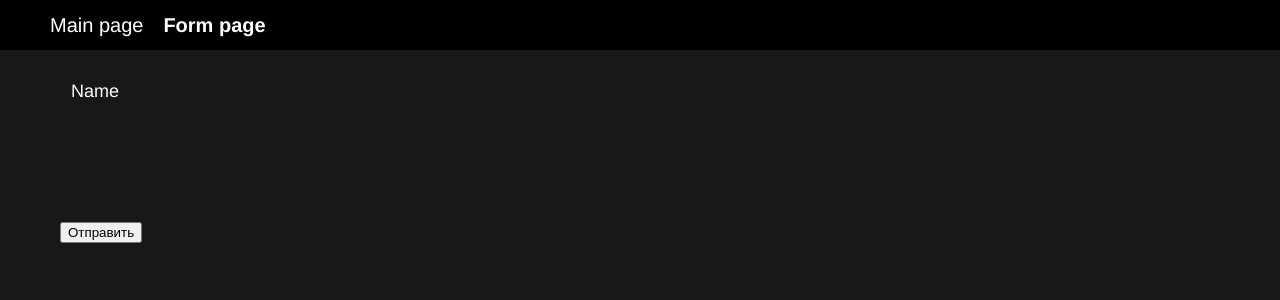
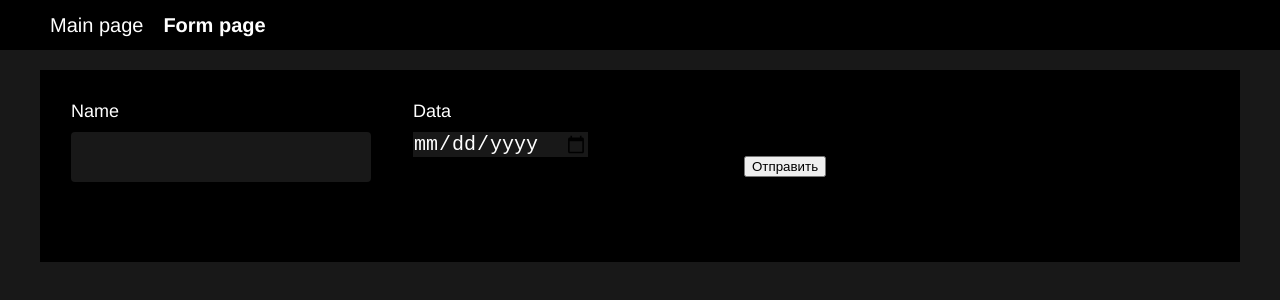
Before and after one commit to KononOleg/React-2022-Q1, a React (Create React App) app: page /form in a window 1280 px wide. Shown: the top 300 px of the page. Built offline with nearby package versions, Linux system fonts and the light colour scheme.

Commit message:
feat: add date input

```diff
--- /dev/null
+++ b/src/components/pages/form-page/components/form/components/input/data/data.css
@@ -0,0 +1,8 @@
+.input-date {
+  color: white;
+  outline: none;
+  background: #181818;
+  border: 0;
+  padding: 0;
+  font-size: 20px;
+}
--- /dev/null
+++ b/src/components/pages/form-page/components/form/components/input/data/data.tsx
@@ -0,0 +1,25 @@
+import React from 'react';
+import { InputWrapper } from '../wrapper/wrapper';
+import './data.css';
+
+interface IProps {
+  label: string;
+  errorMessage: string;
+  isError: boolean;
+  inputRef: React.RefObject<HTMLInputElement>;
+  OnChange: () => void;
+}
+
+export const InputData: React.FC<IProps> = ({
+  label,
+  errorMessage,
+  isError,
+  inputRef,
+  OnChange,
+}) => {
+  return (
+    <InputWrapper {...{ label, errorMessage, isError }}>
+      <input type="date" className="input-date" ref={inputRef} onChange={OnChange} />
+    </InputWrapper>
+  );
+};
--- a/src/components/pages/form-page/components/form/components/input/wrapper/wrapper.css
+++ b/src/components/pages/form-page/components/form/components/input/wrapper/wrapper.css
@@ -1,5 +1,5 @@
 .input__wrapper {
-  max-width: 300px;
+  width: 300px;
   height: 130px;
   border: 1px solid transparent;
   padding: 10px;
--- a/src/components/pages/form-page/components/form/form.css
+++ b/src/components/pages/form-page/components/form/form.css
@@ -1,3 +1,9 @@
 .form__wrapper {
   width: 100%;
+  background: black;
+  padding: 20px;
+
+  display: flex;
+  align-items: center;
+  gap: 20px;
 }
--- a/src/components/pages/form-page/components/form/form.tsx
+++ b/src/components/pages/form-page/components/form/form.tsx
@@ -1,18 +1,20 @@
 import React from 'react';
+import { InputData } from './components/input/data/data';
 import { InputText } from './components/input/text/text';
 import './form.css';
 import { IState, IStateInput, state } from './state';
-import { validationLength } from './validation';
+import { validationEmpty, validationLength } from './validation';
 
 export class Form extends React.Component<unknown, IState> {
   Name: React.RefObject<HTMLInputElement>;
+  Date: React.RefObject<HTMLInputElement>;
   constructor(props: unknown) {
     super(props);
-    this.state = state;
+    this.state = { ...state };
     this.Name = React.createRef();
+    this.Date = React.createRef();
     this.handleSubmit = this.handleSubmit.bind(this);
     this.setStateValue = this.setStateValue.bind(this);
-    this.resetError = this.resetError.bind(this);
   }
 
   handleSubmit(event: React.SyntheticEvent) {
@@ -20,14 +22,17 @@ export class Form extends React.Component<unknown, IState> {
 
     //Name
     validationLength(this.Name.current?.value as string, 'Name', this.setStateValue, 3);
+
+    //Dat
+    validationEmpty(this.Date.current?.value as string, 'Date', this.setStateValue);
   }
 
   setStateValue(value: IStateInput, input: string) {
-    this.setState({ ...this.state, [input]: { ...value } });
+    this.setState({ [input]: { ...value } } as unknown as IState);
   }
 
   resetError(input: string) {
-    this.setState({ ...this.state, [input]: { isError: false, Message: '' } });
+    this.setState({ [input]: { isError: false, Message: '' } } as unknown as IState);
   }
 
   render() {
@@ -40,6 +45,14 @@ export class Form extends React.Component<unknown, IState> {
           isError={this.state.Name.isError}
           OnChange={() => this.resetError('Name')}
         />
+
+        <InputData
+          label="Data"
+          inputRef={this.Date}
+          errorMessage={this.state.Date.Message}
+          isError={this.state.Date.isError}
+          OnChange={() => this.resetError('Date')}
+        />
         <input type="submit" value="Отправить" />
       </form>
     );
--- a/src/components/pages/form-page/components/form/state.ts
+++ b/src/components/pages/form-page/components/form/state.ts
@@ -5,8 +5,10 @@ export interface IStateInput {
 
 export interface IState {
   Name: IStateInput;
+  Date: IStateInput;
 }
 
 export const state = {
   Name: { isError: false, Message: '' },
+  Date: { isError: false, Message: '' },
 };
--- a/src/components/pages/form-page/components/form/validation.ts
+++ b/src/components/pages/form-page/components/form/validation.ts
@@ -17,6 +17,14 @@ export const validationLength = (
     );
 };
 
+export const validationEmpty = (
+  inputValue: string,
+  input: string,
+  setState: (value: IStateInput, input: string) => void
+) => {
+  if (!inputValue) setStateValue(input, `String cannot be empty`, setState);
+};
+
 const setStateValue = (
   input: string,
   Message: string,
```
